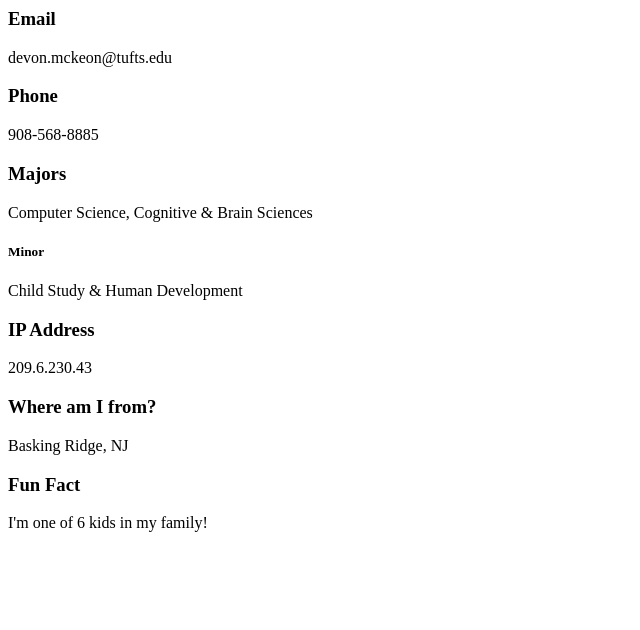
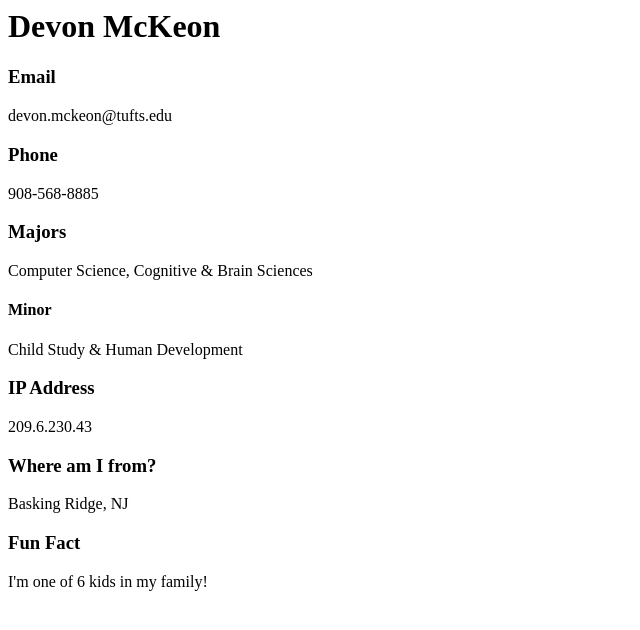
Before and after one commit to devonmckeon/Comp20, a plain HTML site: page index.html in a window 1280 px wide. Shown: the whole page, without its empty margins (0-640 px from the left). Drawn offline with Linux system fonts and the light colour scheme.

Commit message:
Add header for name

```diff
--- a/index.html
+++ b/index.html
@@ -3,13 +3,14 @@
     <title>Devon McKeon</title>
   </head>
   <body>
+    <h1>Devon McKeon</h1>
     <h3>Email</h3>
     devon.mckeon@tufts.edu
     <h3>Phone</h3>
     908-568-8885
     <h3>Majors</h3>
     Computer Science, Cognitive & Brain Sciences
-    <h5>Minor</h5>
+    <h4>Minor</h4>
     Child Study & Human Development
     <h3>IP Address</h3>
     209.6.230.43
```
